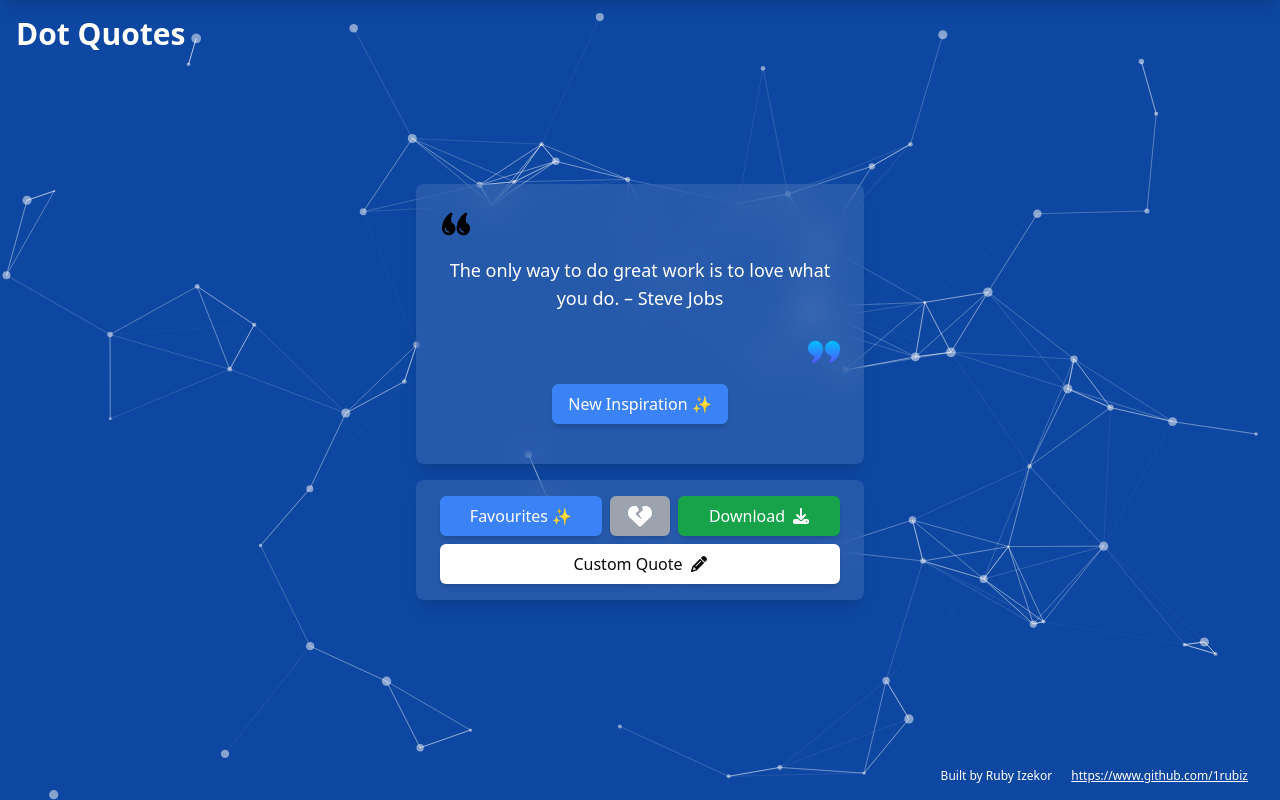
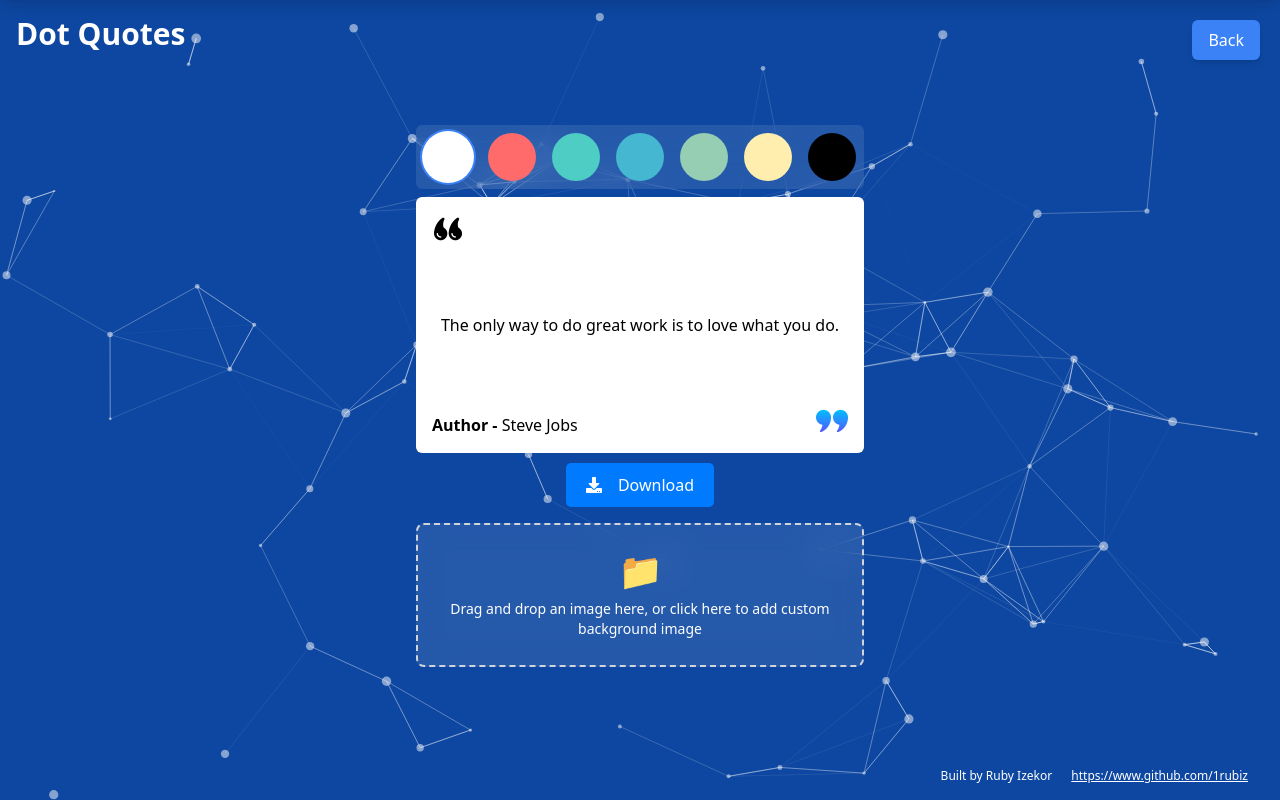
Before and after one commit to 1rubiz/alx-project, a React (Vite) app: page /quotes in a window 1280 px wide. Both pictures are taken after a click on the button "Download". Built offline with nearby package versions, Linux system fonts and the light colour scheme.

Commit message:
setup custom quote

```diff
--- a/src/components/quotes.jsx
+++ b/src/components/quotes.jsx
@@ -16,7 +16,9 @@ const Quotes = () => {
   const [showFirst, setShowFirst] = useState(true);
   const [custom, setCustom] = useState(false)
   const [image, setImage] = useState(null);
-  const [selectedColor, setSelectedColor] = useState('#FF6B6B');
+  const [selectedColor, setSelectedColor] = useState('#FFFFFF');
+  const [quote, setQuote] = useState('')
+  const [author, setAuthor] = useState('')
   const componentRef = useRef(null);
 
   const toggleComponents = () => {
@@ -25,6 +27,16 @@ const Quotes = () => {
 
   const clearImage = () => {
     setImage(null)
+  }
+
+  const openCustom = () => {
+    setCustom(true)
+    setShowFirst(false)
+  }
+
+  const openDownload = () => {
+    setCustom(false)
+    setShowFirst(false)
   }
 
   const slideVariants = {
@@ -137,6 +149,7 @@ const Quotes = () => {
                   }
                 </button>
                 <button
+                  onClick={openDownload}
                   className="bg-green-600 hover:bg-green-300 col-span-5 text-xs md:text-base text-white px-4 py-2 rounded-md shadow-md focus:outline-none transition duration-300 flex items-center justify-center gap-2"
                 >
                   Download<FaDownload />
@@ -150,7 +163,7 @@ const Quotes = () => {
               </div>
               <div className='w-full flex justify-center items-center gap-2 mb-2'>
                 <button
-                  onClick={() => setShowFirst(false)}
+                  onClick={openCustom}
                   className="bg-white w-full col-span-1 hover:bg-gray-300 text-xs md:text-base px-4 py-2 rounded-md shadow-md focus:outline-none transition duration-300 flex items-center justify-center gap-2"
                 >
                   Custom Quote <FaPencil />
@@ -209,9 +222,28 @@ const Quotes = () => {
             <div ref={componentRef} className={`w-full bg-white ${isLightColor(selectedColor) ? 'text-black' : 'text-white'} h-64 relative flex items-center justify-center rounded-md ${image ? 'bg-cover bg-center bg-no-repeat' : 'bg-gray-50'}`}
               style={image ? { backgroundImage: `url(${image})` } : { backgroundColor: selectedColor }}
             >
-              <img src="/quotation-mark.png" className='w-8 h-8 absolute top-4 left-4' alt="" />
-              <p className={`max-w-md px-4 ${image && 'bg-white/10 backdrop-blur-lg py-8 rounded-md'}`}>{inspiration.split('–')[0]}</p>
-              <p className='absolute bottom-4 left-4'><span className='font-bold'>Author</span> - {inspiration.split('–')[1] ? inspiration.split('–')[1] : 'Anonymous'}</p>
+              {
+                isLightColor(selectedColor) ? <img src="/quotation-mark.png" className='w-8 h-8 absolute top-4 left-4' alt="" /> : <img src="/quote.png" className='w-8 h-8 absolute top-4 left-4 rotate-180' alt="" />
+              }
+              <p className={`max-w-md px-4 ${image && 'bg-white/10 backdrop-blur-lg text-lg py-8 rounded-md'}`}>
+                {
+                  custom ? (
+                    quote ? quote : '...'
+                  ) : (
+                    inspiration.split('–')[0]
+                  )
+                }
+              </p>
+              <p className='absolute bottom-4 left-4'>
+                <span className='font-bold'>Author - </span>
+                {
+                  custom ? (
+                    author ? author : 'Anonymous'
+                  ) : (
+                    inspiration.split('–')[1] ? inspiration.split('–')[1] : 'Anonymous'
+                  )
+                }
+              </p>
               <img src="/quote.png" alt="" className='w-8 h-8 absolute bottom-4 right-4' />
             </div>
             {
@@ -220,11 +252,11 @@ const Quotes = () => {
                   <div className='w-full flex flex-col my-4 gap-4 bg-white/10 backdrop-blur-lg border-white p-4 rounded-md'>
                     <div className='flex flex-col gap-2 md:flex-row'>
                       <span className='text-white'>Quote: </span>
-                      <input type="text" className='bg-white/10 backdrop-blur-lg border-white border rounded-md text-base px-2 py-1' />
+                      <input type="text" value={quote} onChange={(e) => setQuote(e.target.value)} className='bg-white/10 backdrop-blur-lg text-white border-white border rounded-md text-base px-2 py-1' />
                     </div>
                     <div className='flex flex-col gap-2 md:flex-row'>
                       <span className='text-white'>Author: </span>
-                      <input type="text" className='bg-white/10 backdrop-blur-lg border-white border rounded-md text-base px-2 py-1' />
+                      <input type="text" value={author} onChange={(e) => setAuthor(e.target.value)} className='bg-white/10 backdrop-blur-lg border-white text-white border rounded-md text-base px-2 py-1' />
                     </div>
                   </div>
                 </>
```
